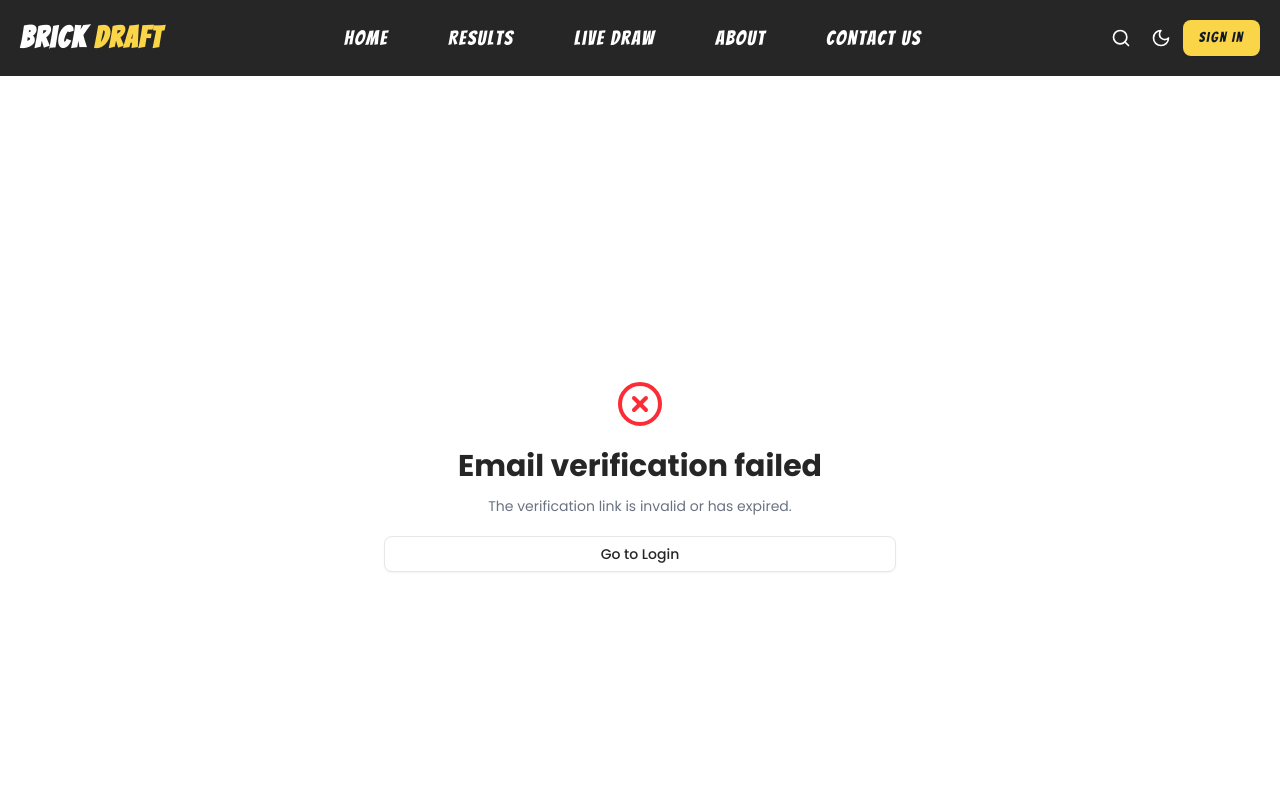
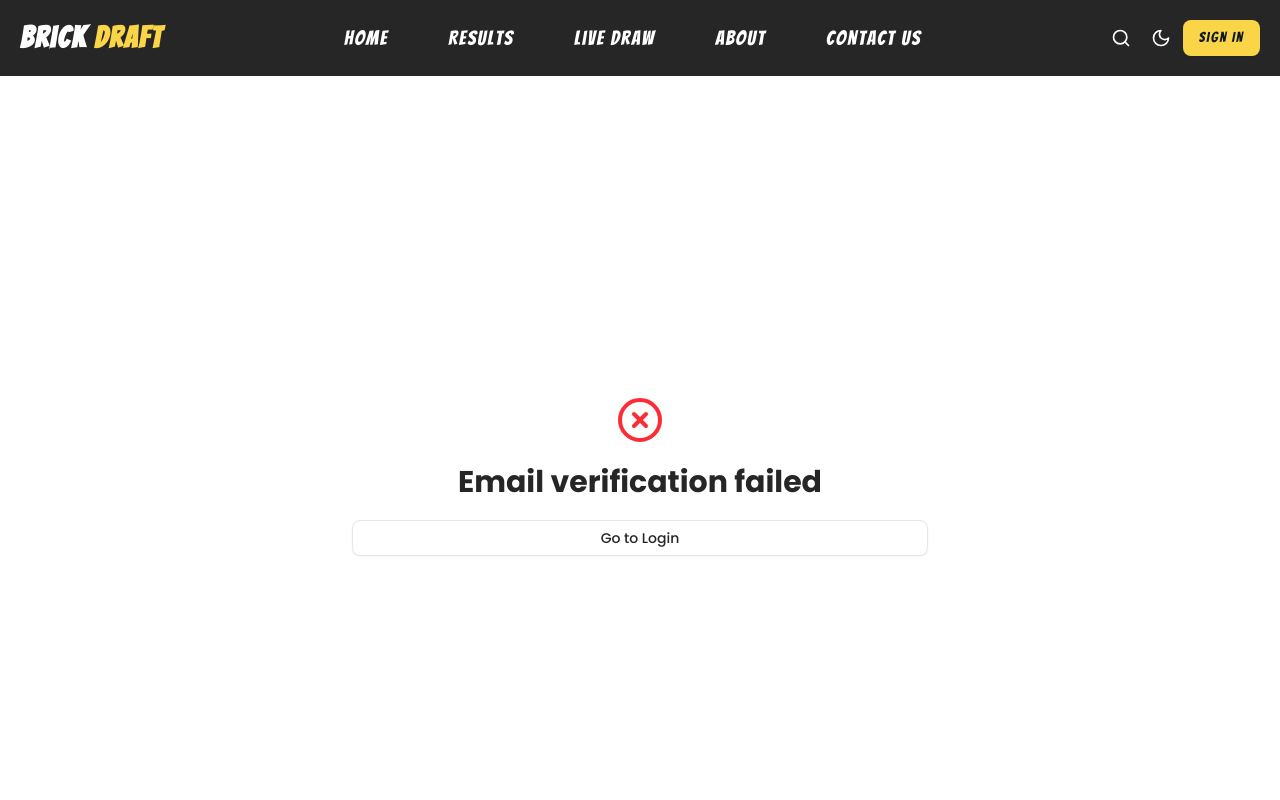
Before and after one commit to kramislife/brick_draft, a React (Vite) app in the folder frontend/: page /verify_user/1 in a window 1280 px wide. Shown: the top 800 px of the page. Built offline with nearby package versions, Linux system fonts and the light colour scheme; no server answers.

Commit message:
modify email verification

```diff
--- a/frontend/src/pages/EmailVerification.jsx
+++ b/frontend/src/pages/EmailVerification.jsx
@@ -34,22 +34,15 @@ const EmailVerification = () => {
         });
 
         toast.success(result.message || "Email verification successful!", {
-          description: result.description,
+          description: result.description || "Your email has been verified.",
         });
       } catch (error) {
         setVerificationStatus("error");
         setVerificationData({
           message: error.data?.message || "Email verification failed",
-          description:
-            error.data?.description ||
-            "The verification link is invalid or has expired.",
         });
 
-        toast.error(error.data?.message || "Email verification failed", {
-          description:
-            error.data?.description ||
-            "The verification link is invalid or has expired.",
-        });
+        toast.error(error.data?.message || "Email verification failed");
       }
     };
 
@@ -118,16 +111,13 @@ const EmailVerification = () => {
     return (
       <>
         <div className="min-h-screen flex items-center justify-center">
-          <div className="max-w-lg w-full">
+          <div className="max-w-xl w-full">
             <div className="text-center">
               <XCircle className="mx-auto h-12 w-12 text-red-500" />
               <h2 className="mt-5 text-3xl font-bold">
                 {verificationData?.message || "Verification Failed"}
               </h2>
-              <p className="mt-3 text-sm text-muted-foreground">
-                {verificationData?.description ||
-                  "The verification link is invalid or has expired. Please try registering again or contact support."}
-              </p>
+
               <div className="mt-5">
                 <Button
                   onClick={handleLoginRedirect}
```
Also changed, not shown: 1 other file (tests, documents, lock files or other folders).
